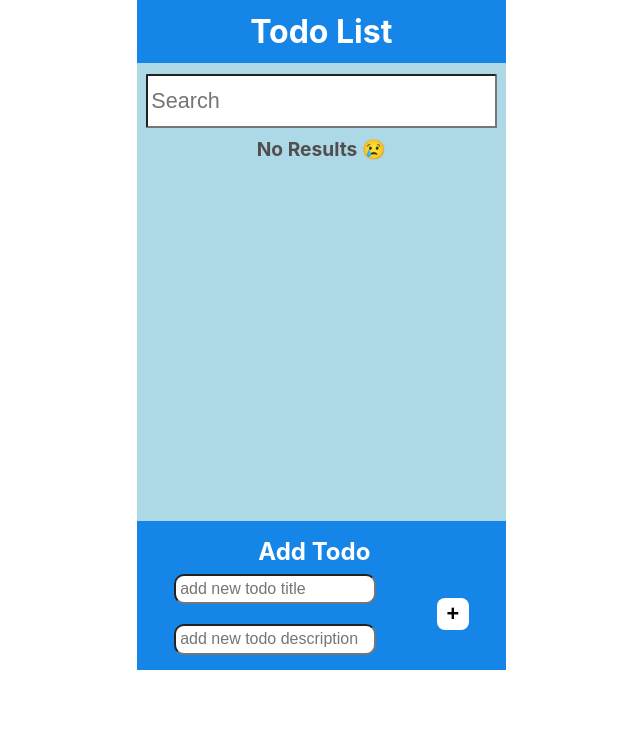
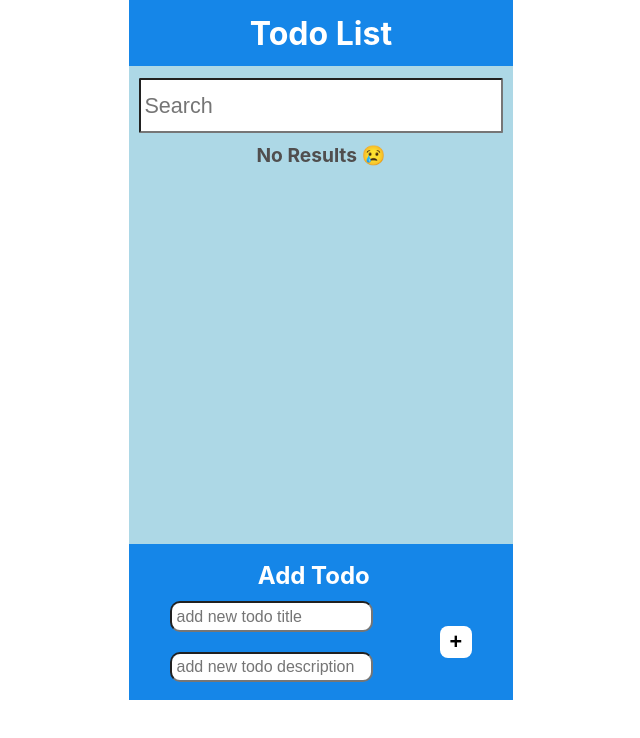
Before and after one commit to KhushiiAggrawal/ReactTodo, a React (Create React App) app: page / in a window 1280 px wide. Shown: the top 738 px of the page, without its empty margins (311-951 px from the left). Built offline with nearby package versions, Linux system fonts and the light colour scheme.

Commit message:
Update App.css

```diff
--- a/src/App.css
+++ b/src/App.css
@@ -5,8 +5,8 @@
 
 .app{
   display: flex;
-  width: 385px;
-  height: 670px;
+  width: 400px;
+  height: 700px;
   flex-direction: column;
 
 }
```
